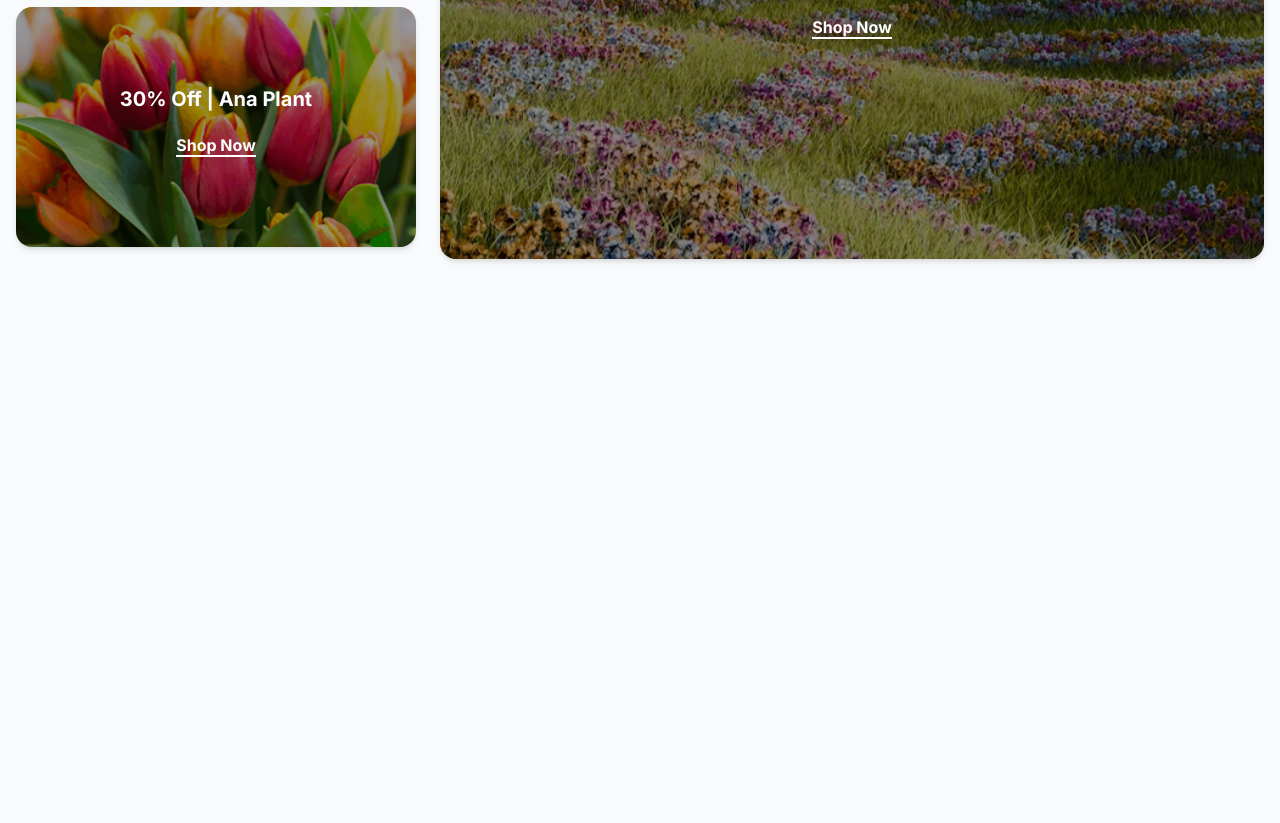
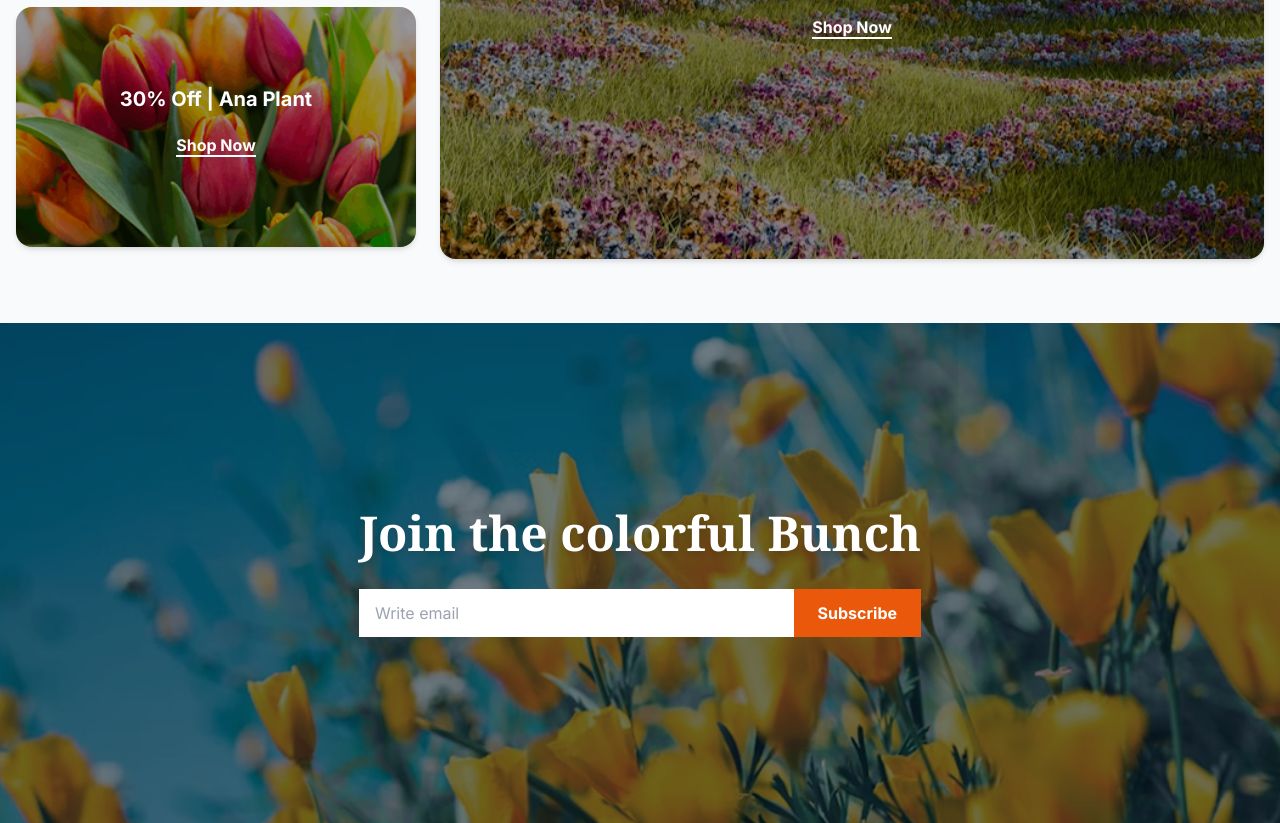
Before and after one commit to smsamiulhasansaim/assgn-2, a plain HTML site: page index.html in a window 1280 px wide. Shown: the part 2922-3745 px from the top of the page. Before the commit the page ends 3245 px from the top, so only its background shows below. Drawn offline with nearby package versions, Linux system fonts and the light colour scheme.

Commit message:
NEWSLETTER SECTION

```diff
--- a/index.html
+++ b/index.html
@@ -248,6 +248,20 @@
     </div>
         </div>
     </section>
-
+    <!-- S M Samiul Hasan---NEWSLETTER SECTION -->
+    <section class="relative w-full min-h-[500px] flex items-center justify-center overflow-hidden bg-center bg-no-repeat bg-cover" style="background-image: url('images/news-letter-bg.png');">
+        <div class="absolute inset-0 bg-black bg-opacity-30"></div>
+        <div class="relative z-10 text-center p-4 max-w-3xl">
+            <h2 class="text-white text-4xl md:text-5xl lg:text-5xl font-extrabold mb-8 drop-shadow-lg">
+                Join the colorful Bunch
+            </h2>
+            <div class="w-full max-w-xl mx-auto flex items-center">
+                <input type="email" placeholder="Write email" class="flex-1 px-4 py-3" />
+                <button class="px-6 py-3 bg-orange-600 text-white font-semibold">
+                    Subscribe
+                </button>
+            </div>
+        </div>
+    </section>
 </body>
 </html>
```
